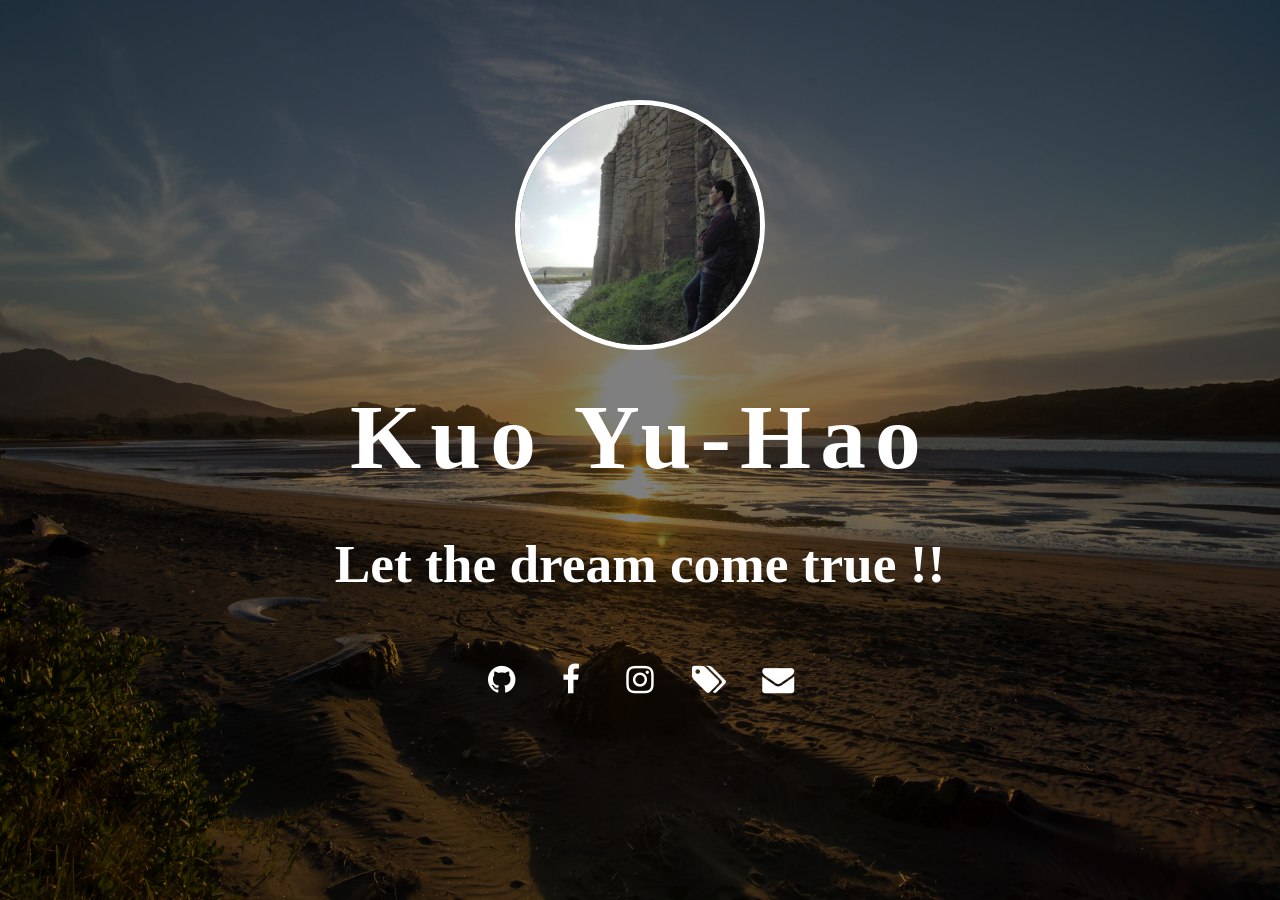
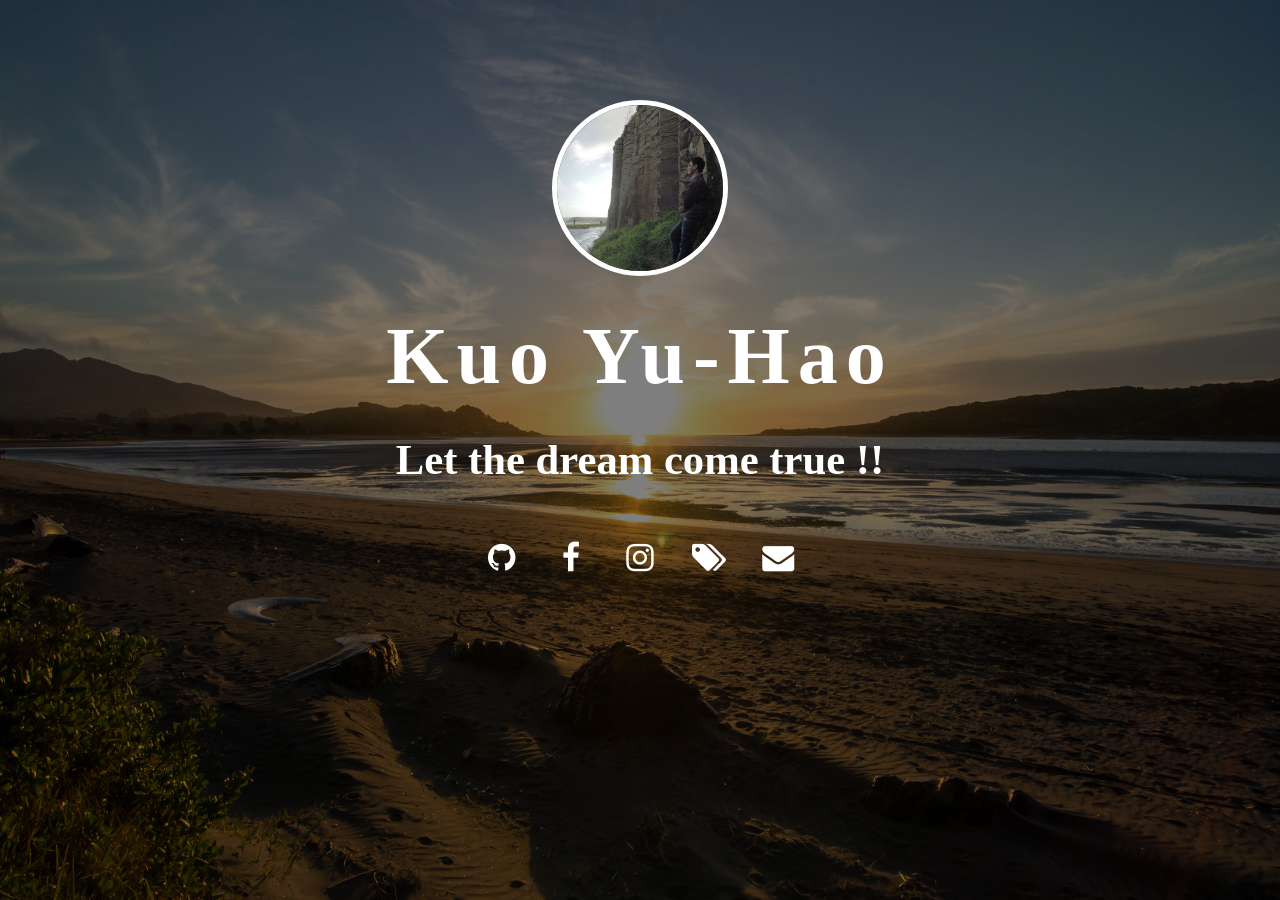
Before and after one commit to yuhao-kuo/yuhao-kuo.github.io, a Jekyll site: the page built from index.html, in a window 1280 px wide. Built offline with Jekyll 4.4.1, drawn with Linux system fonts in a browser that asks for light colours; nearby versions of some CDN libraries.

Commit message:
text and image auto size
text > index.html script
image > front.css img

```diff
--- a/css/front.css
+++ b/css/front.css
@@ -21,10 +21,15 @@
     -webkit-filter:brightness(.5);
 }
 #avatar {
-    height: 240px;
+    /*height: 240px;*/
     border-radius: 100%;
     border: 5px solid white;
     margin-bottom: 40px;
+}
+img {
+    height: 13%;
+    width: auto\9;
+    width: 13%;
 }
 h1 {
     color: white;
--- a/index.html
+++ b/index.html
@@ -7,6 +7,7 @@
     {% include front_head.html %}
     <body>
         <div class="content">
+
             {% if site.front_img %}
             <img src="{{ site.front_img_path }}" id="fullscreen">
             {% endif %}
```
Also changed, not shown: other parts of index.html (+2 -2 lines).
